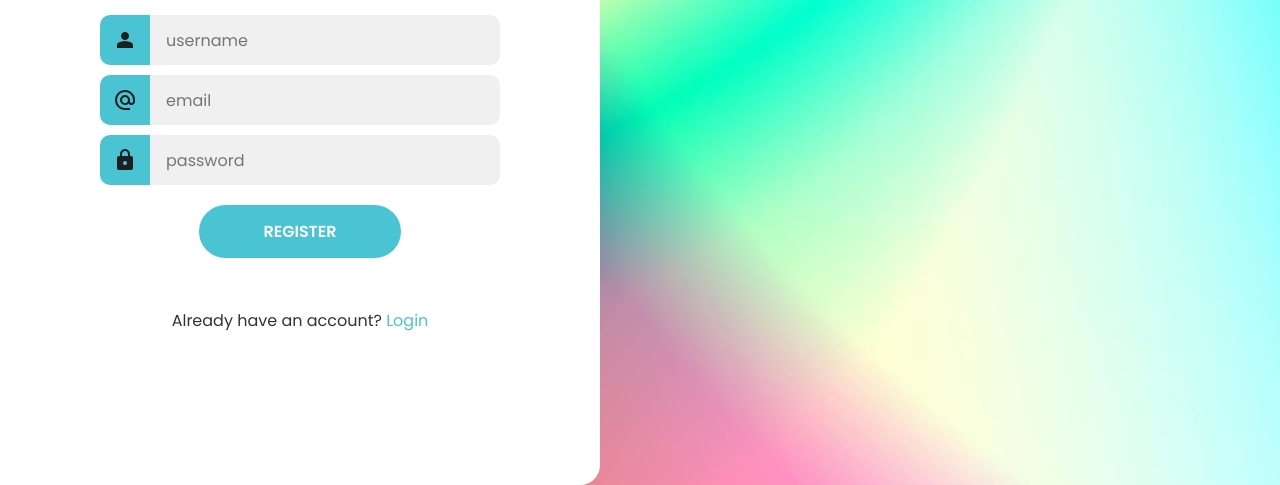
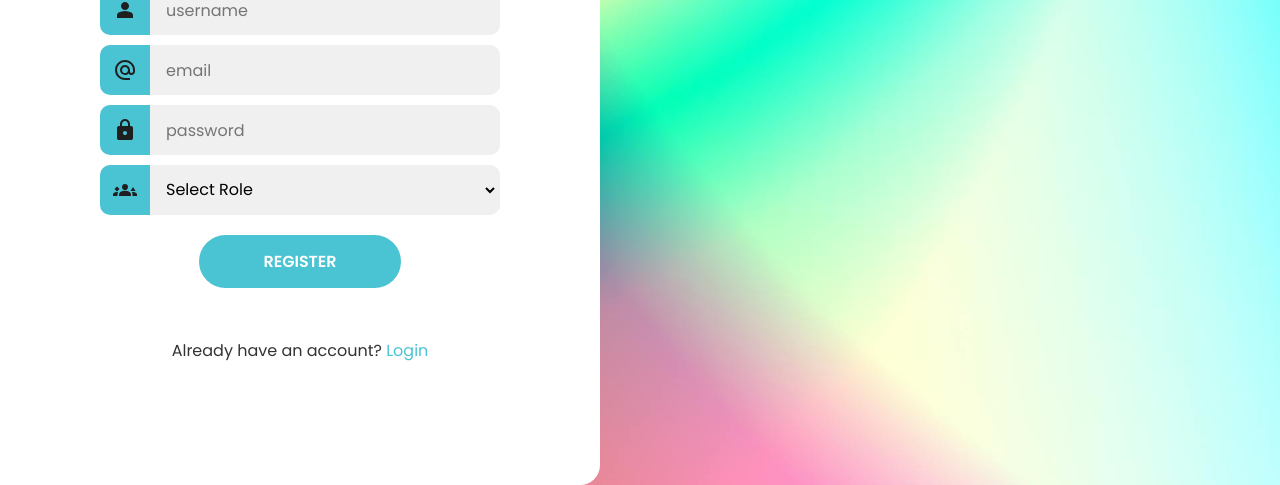
Before and after one commit to lerato-s/stokvel-platform, a plain HTML site: page index.html in a window 1280 px wide. Shown: the part 315-800 px from the top of the page. Drawn offline with Linux system fonts and the light colour scheme.

Commit message:
added role selection section

```diff
--- a/index.html
+++ b/index.html
@@ -29,6 +29,15 @@
                     <input type="password" id="password" name="password" placeholder="password">
                 </section>
 
+                <section>
+                    <label for="role"><svg xmlns="http://www.w3.org/2000/svg" height="24px" viewBox="0 -960 960 960" width="24px" fill="#1f1f1f"><path d="m160-419 101-101-101-101L59-520l101 101Zm540-21 100-160 100 160H700Zm-220-40q-50 0-85-35t-35-85q0-51 35-85.5t85-34.5q51 0 85.5 34.5T600-600q0 50-34.5 85T480-480ZM0-240v-63q0-44 44.5-70.5T160-400q13 0 25 .5t23 2.5q-14 20-21 43t-7 49v65H0Zm240 0v-65q0-65 66.5-105T480-450q108 0 174 40t66 105v65H240Zm560-160q72 0 116 26.5t44 70.5v63H780v-65q0-26-6.5-49T754-397q11-2 22.5-2.5t23.5-.5Z"/></svg></label>
+                    <select id="role" name="role" required>
+                        <option value="" disabled selected>Select Role</option>
+                        <option value="admin">Admin</option>
+                        <option value="member">Member</option>
+                        <option value="treasurer">Treasurer</option>
+                    </select>
+                </section>
                 <button type="submit">Register</button>
             </form>
 
--- a/style.css
+++ b/style.css
@@ -163,3 +163,20 @@ form section.incorrect input{
     color: red;
 
 }
+
+form select{
+    box-sizing: border-box;
+    flex-grow: 1;
+    height: 50px;
+    min-width: 0;
+    padding: 0 10px;
+    font: inherit;
+    border-radius: 0 10px 10px 0;
+    border: 2px solid transparent;
+    background-color: var(--input-colour);
+}
+
+form select:focus{
+    outline: none;
+    border: 2px solid var(--text-color);
+}
```
Also changed, not shown: icons/groups_3_24dp_1F1F1F_FILL1_wght400_GRAD0_opsz24.svg (added).
